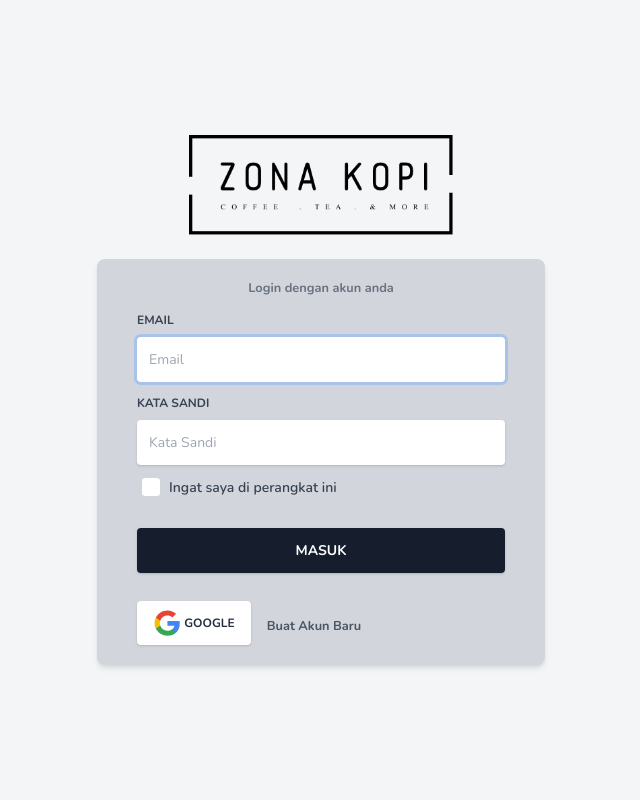
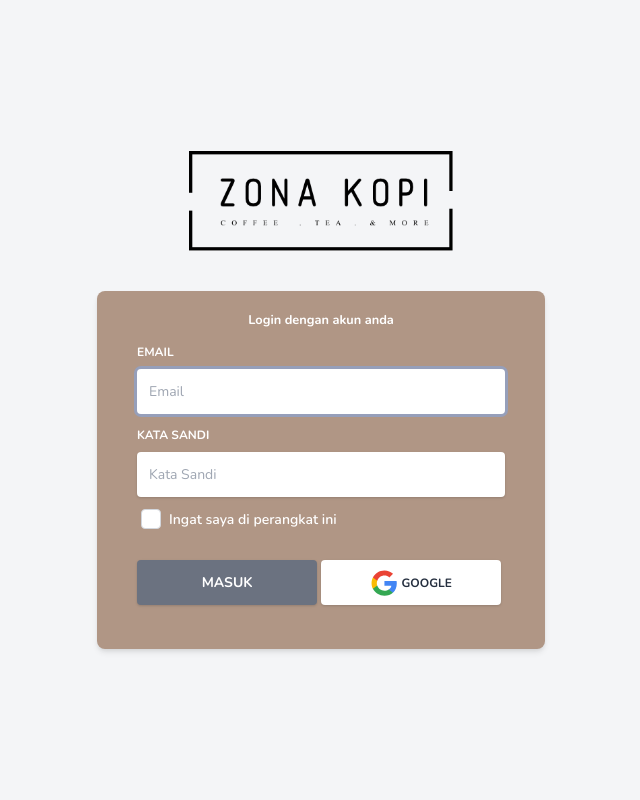
Before and after one commit to widiu7omo/zk_market, a Laravel app: page /login in a window 1280 px wide. Shown: the whole page, without its empty margins (319-959 px from the left). Run offline with Laravel 8, Linux system fonts and the light colour scheme; some libraries are stand-ins or nearby versions.

Commit message:
Recolor & redesign Login screen

```diff
--- a/resources/views/auth/login.blade.php
+++ b/resources/views/auth/login.blade.php
@@ -3,23 +3,23 @@
         <div>
             <img style="height: 100px" src="{{asset('images/logo-zona-kopi.png')}}" alt="logo">
         </div>
-        <div
-            class="h-full w-full items-center sm:w-m-3 sm:m-0 md:m-0 lg:m-0 sm:max-w-md mt-6 px-4 py-4 rounded-lg bg-gray-300 shadow-md overflow-hidden sm:rounded-lg">
-            <div class="relative h-full flex flex-col min-w-0 break-words  mb-6 rounded-lg border-0">
+        <div style="background-color: #B09685"
+            class="h-full w-full items-center sm:w-m-3 sm:m-0 md:m-0 lg:m-0 sm:max-w-md mt-10 px-4 py-4 rounded-lg shadow-md overflow-hidden sm:rounded-lg">
+            <div class="relative h-full flex flex-col min-w-0 break-words mb-6 rounded-lg border-0">
                 @if (session('status'))
                     <div class="mb-4 font-medium text-sm text-green-600">
                         {{ session('status') }}
                     </div>
                 @endif
                 <div class="flex-auto px-6 pt-0">
-                    <div class="text-gray-500 text-center mb-3 font-bold">
+                    <div class="text-white text-center mb-3 font-bold">
                         <small>Login dengan akun anda</small>
                     </div>
                     <form action="{{route('login')}}" method="post">
                         @csrf
                         <div class="relative w-full mb-3">
                             <label
-                                class="block uppercase text-gray-700 text-xs font-bold mb-2"
+                                class="block uppercase text-white text-xs font-bold mb-2"
                                 for="grid-password"
                             >Email</label
                             ><input
@@ -31,7 +31,7 @@
                         </div>
                         <div class="relative w-full mb-3">
                             <label
-                                class="block uppercase text-gray-700 text-xs font-bold mb-2"
+                                class="block uppercase text-white text-xs font-bold mb-2"
                                 for="grid-password"
                             >Kata Sandi</label
                             ><input
@@ -48,33 +48,18 @@
                                     type="checkbox"
                                     name="remember"
                                     class="form-checkbox text-gray-800 ml-1 w-5 h-5 ease-linear transition-all duration-150"
-                                /><span class="ml-2 text-sm font-semibold text-gray-700"
+                                /><span class="ml-2 text-sm font-semibold text-white"
                                 >{{ __('Ingat saya di perangkat ini') }}</span
                                 ></label>
                         </div>
-                        <div class="text-center mt-6">
+                        <div class="text-center mt-6 flex-no-wrap flex">
                             <button
-                                class="bg-gray-900 text-white active:bg-gray-700 text-sm font-bold uppercase px-6 py-3 rounded shadow hover:shadow-lg outline-none focus:outline-none mr-1 mb-1 w-full ease-linear transition-all duration-150"
+                                class="bg-gray-500 text-white active:bg-gray-700 text-sm font-bold uppercase px-6 py-3 rounded shadow hover:shadow-lg outline-none focus:outline-none mr-1 mb-1 w-1/2 ease-linear transition-all duration-150"
                                 type="submit">
                                 Masuk
                             </button>
-                        </div>
-                    </form>
-                </div>
-            </div>
-            <div class="flex flex-wrap mt-6 mr-6 sm:mr-0 ml-0 sm:ml-6">
-                @if (Route::has('password.request'))
-                    <div class="w-1/2">
-                        <a href="{{ route('password.request') }}" class="text-gray-600 font-bold">
-                            <small>{{ __('Lupa Kata Sandi ?') }}</small>
-                        </a>
-                    </div>
-                @endif
-                <div class="flex items-center justify-between">
-                    <div class="rounded-t mb-0 mr-3">
-                        <div class="btn-wrapper text-center">
                             <a href="{{ url('auth/google') }}"
-                               class="bg-white active:bg-gray-100 text-gray-800 font-normal px-4 py-2 rounded outline-none focus:outline-none mr-1 mb-1 uppercase shadow hover:shadow-md inline-flex items-center font-bold text-xs ease-linear transition-all duration-150"
+                               class="w-1/2 bg-white justify-center active:bg-gray-100 text-gray-800 font-normal px-4 py-2 rounded outline-none focus:outline-none mr-1 mb-1 uppercase shadow hover:shadow-md inline-flex items-center font-bold text-xs ease-linear transition-all duration-150"
                                type="button">
                                 <svg width="28px" height="28px" viewBox="0 0 36 36" version="1.1"
                                      xmlns="http://www.w3.org/2000/svg" xmlns:xlink="http://www.w3.org/1999/xlink">
@@ -103,12 +88,56 @@
                                 </svg>&nbsp;Google
                             </a>
                         </div>
+                    </form>
+                </div>
+            </div>
+            <div class="flex flex-wrap mt-6 mr-6 sm:mr-0 ml-0 sm:ml-6">
+                @if (Route::has('password.request'))
+                    <div class="w-1/2">
+                        <a href="{{ route('password.request') }}" class="text-gray-600 font-bold">
+                            <small>{{ __('Lupa Kata Sandi ?') }}</small>
+                        </a>
                     </div>
-                    <div class="w-1/2 text-right">
-                        <a href="{{route('register')}}" class="text-gray-600 font-bold"><small>Buat Akun
-                                Baru</small></a>
-                    </div>
-                </div>
+                @endif
+{{--                <div class="flex items-center justify-between">--}}
+{{--                    <div class="rounded-t mb-0 mr-3">--}}
+{{--                        <div class="btn-wrapper text-center">--}}
+{{--                            <a href="{{ url('auth/google') }}"--}}
+{{--                               class="bg-white active:bg-gray-100 text-gray-800 font-normal px-4 py-2 rounded outline-none focus:outline-none mr-1 mb-1 uppercase shadow hover:shadow-md inline-flex items-center font-bold text-xs ease-linear transition-all duration-150"--}}
+{{--                               type="button">--}}
+{{--                                <svg width="28px" height="28px" viewBox="0 0 36 36" version="1.1"--}}
+{{--                                     xmlns="http://www.w3.org/2000/svg" xmlns:xlink="http://www.w3.org/1999/xlink">--}}
+{{--                                    <!-- Generator: Sketch 43.2 (39069) - http://www.bohemiancoding.com/sketch -->--}}
+{{--                                    <title>UI/icons/color/google</title>--}}
+{{--                                    <desc>Created with Sketch.</desc>--}}
+{{--                                    <defs/>--}}
+{{--                                    <g id="Symbols" stroke="none" stroke-width="1" fill="none" fill-rule="evenodd">--}}
+{{--                                        <g id="UI/icons/color/google">--}}
+{{--                                            <g id="Group" transform="translate(2.000000, 2.000000)">--}}
+{{--                                                <path--}}
+{{--                                                    d="M32.4365525,16.6024012 C32.4365525,15.4515967 32.3313665,14.344128 32.1357206,13.2820585 L16.5492615,13.2820585 L16.5492615,19.5616128 L25.4557094,19.5616128 C25.0721312,21.5908257 23.9059692,23.3098098 22.1535707,24.4613022 L22.1535707,28.5341733 L27.5019274,28.5341733 C30.631561,25.7077204 32.4365525,21.5461142 32.4365525,16.6024012 L32.4365525,16.6024012 Z"--}}
+{{--                                                    id="Shape" fill="#4285F4"/>--}}
+{{--                                                <path--}}
+{{--                                                    d="M16.5492615,32.4674071 C21.0175621,32.4674071 24.7635856,31.0139403 27.5019274,28.5341733 L22.1535707,24.4613022 C20.6718508,25.4353244 18.7756982,26.0110706 16.5492615,26.0110706 C12.2387399,26.0110706 8.59088994,23.1557272 7.2893887,19.3181072 L1.76011213,19.3181072 L1.76011213,23.5244249 C4.48302664,28.8299569 10.0796222,32.4674071 16.5492615,32.4674071 L16.5492615,32.4674071 Z"--}}
+{{--                                                    id="Shape" fill="#34A853"/>--}}
+{{--                                                <path--}}
+{{--                                                    d="M7.2893887,19.3181072 C6.95840347,18.344085 6.77047118,17.3033395 6.77047118,16.2337035 C6.77047118,15.1640676 6.95840347,14.1233221 7.2893887,13.1492999 L7.2893887,8.94298219 L1.76011213,8.94298219 C0.639530783,11.1345322 0,13.6142992 0,16.2337035 C0,18.8531079 0.639530783,21.3328749 1.76011213,23.5244249 L7.2893887,19.3181072 L7.2893887,19.3181072 Z"--}}
+{{--                                                    id="Shape" fill="#FBBC05"/>--}}
+{{--                                                <path--}}
+{{--                                                    d="M16.5492615,6.4563365 C18.9790577,6.4563365 21.160615,7.27558824 22.8758478,8.88382548 L27.6225407,4.22764161 C24.755872,1.60892511 21.0098485,0 16.5492615,0 C10.0803235,0 4.48302664,3.63813805 1.76011213,8.94298219 L7.2893887,13.1492999 C8.59088994,9.31236774 12.2394411,6.4563365 16.5492615,6.4563365 Z"--}}
+{{--                                                    id="Shape" fill="#EA4335"/>--}}
+{{--                                            </g>--}}
+{{--                                        </g>--}}
+{{--                                    </g>--}}
+{{--                                </svg>&nbsp;Google--}}
+{{--                            </a>--}}
+{{--                        </div>--}}
+{{--                    </div>--}}
+{{--                    <div class="w-1/2 text-right">--}}
+{{--                        <a href="{{route('register')}}" class="text-gray-600 font-bold"><small>Buat Akun--}}
+{{--                                Baru</small></a>--}}
+{{--                    </div>--}}
+{{--                </div>--}}
             </div>
         </div>
     </div>
--- a/resources/views/livewire/customer/profile.blade.php
+++ b/resources/views/livewire/customer/profile.blade.php
@@ -6,8 +6,10 @@
             @if(Auth::user())
                 <form action="{{route('logout')}}" method="post">
                     @csrf
-                    <button class="btn-header">Logout</button>
+                    <button class="btn btn-sm btn-outline-light">Logout</button>
                 </form>
+            @else
+                <a class="btn btn-sm btn-outline-light" href="{{route('login')}}">Login</a>
             @endif
         </div>
     </header> <!-- section-header.// -->
```
